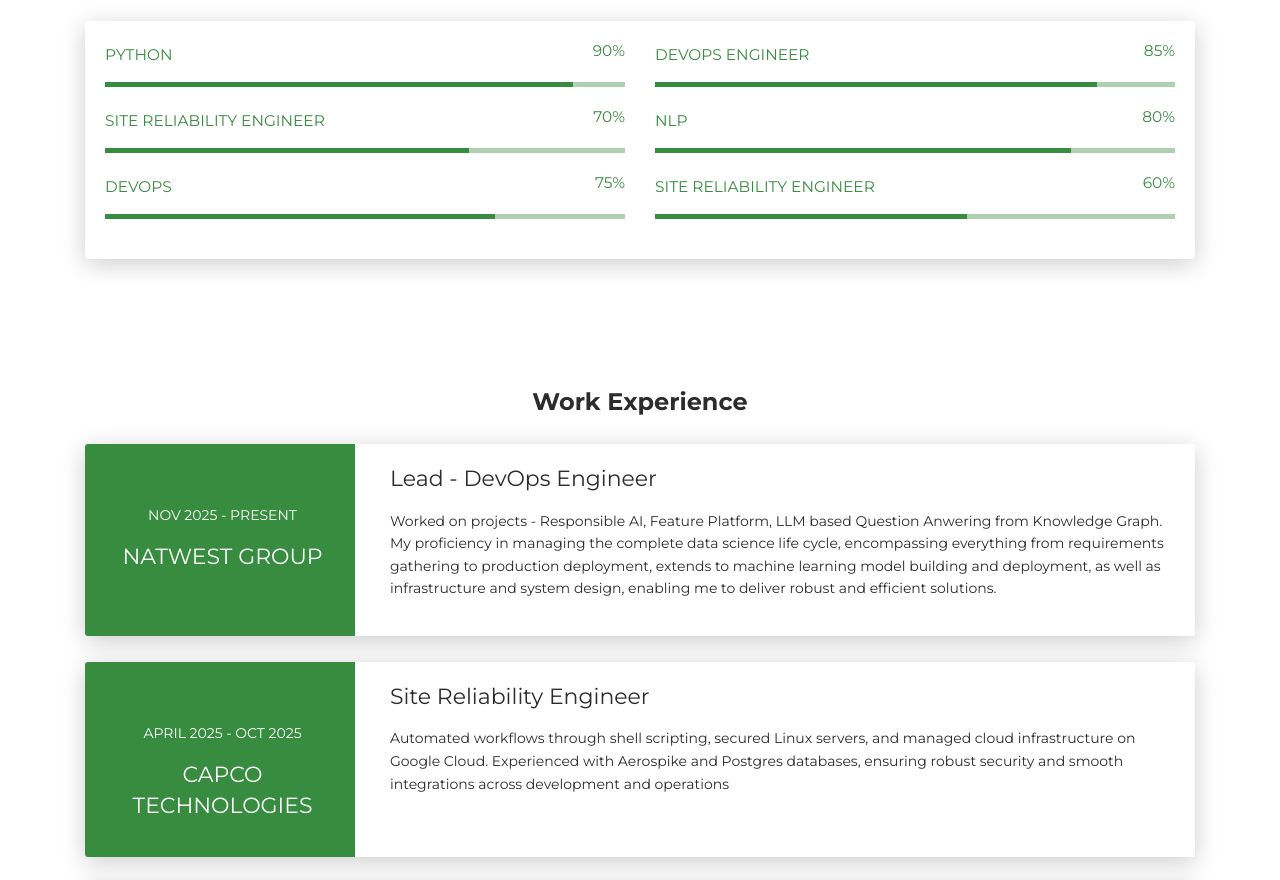
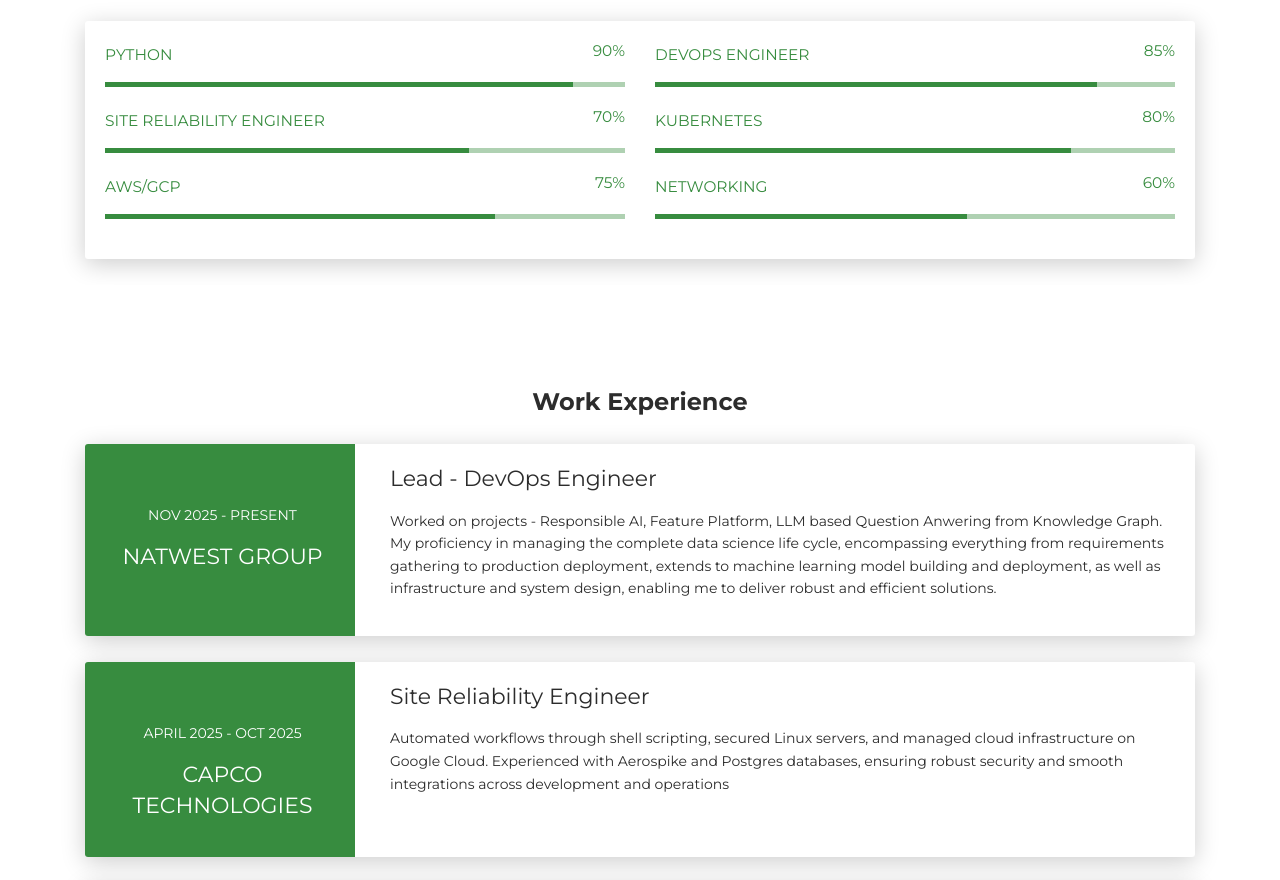
Before and after one commit to Patel-Phaneendra/patel-phaneendra.github.io, a plain HTML site: page index.html in a window 1280 px wide. Shown: the part 1070-1950 px from the top of the page. Drawn offline with nearby package versions, Linux system fonts and the light colour scheme.

Commit message:
pics updated

```diff
--- a/index.html
+++ b/index.html
@@ -45,7 +45,7 @@
         <div class="content-center">
           <div class="cc-profile-image"><a href="#"><img src="images/patel.jpg" alt="Image"/></a></div>
           <div class="h2 title">Patel Phaneendra</div>
-          <p class="category text-white">DevOps Engineer - SRE</p><a class="btn btn-primary smooth-scroll mr-2" href="https://www.linkedin.com/in/krsna540/" data-aos="zoom-in" data-aos-anchor="data-aos-anchor">Contact Me</a>
+          <p class="category text-white">DevOps Engineer - SRE</p><a class="btn btn-primary smooth-scroll mr-2" href="www.linkedin.com/in/patel-phaneendra-15b11a104/" data-aos="zoom-in" data-aos-anchor="data-aos-anchor">Contact Me</a>
         </div>
       </div>
     </div>
@@ -116,7 +116,7 @@
             </div>
           </div>
           <div class="col-md-6">
-            <div class="progress-container progress-primary"><span class="progress-badge">NLP</span>
+            <div class="progress-container progress-primary"><span class="progress-badge">Kubernetes</span>
               <div class="progress">
                 <div class="progress-bar progress-bar-primary" data-aos="progress-full" data-aos-offset="10" data-aos-duration="2000" role="progressbar" aria-valuenow="60" aria-valuemin="0" aria-valuemax="100" style="width: 80%;"></div><span class="progress-value">80%</span>
               </div>
@@ -125,14 +125,14 @@
         </div>
         <div class="row">
           <div class="col-md-6">
-            <div class="progress-container progress-primary"><span class="progress-badge">DevOps</span>
+            <div class="progress-container progress-primary"><span class="progress-badge">AWS/GCP</span>
               <div class="progress">
                 <div class="progress-bar progress-bar-primary" data-aos="progress-full" data-aos-offset="10" data-aos-duration="2000" role="progressbar" aria-valuenow="60" aria-valuemin="0" aria-valuemax="100" style="width: 75%;"></div><span class="progress-value">75%</span>
               </div>
             </div>
           </div>
           <div class="col-md-6">
-            <div class="progress-container progress-primary"><span class="progress-badge">Site Reliability Engineer</span>
+            <div class="progress-container progress-primary"><span class="progress-badge">Networking</span>
               <div class="progress">
                 <div class="progress-bar progress-bar-primary" data-aos="progress-full" data-aos-offset="10" data-aos-duration="2000" role="progressbar" aria-valuenow="60" aria-valuemin="0" aria-valuemax="100" style="width: 60%;"></div><span class="progress-value">60%</span>
               </div>
```
Also changed, not shown: 2 other files.
